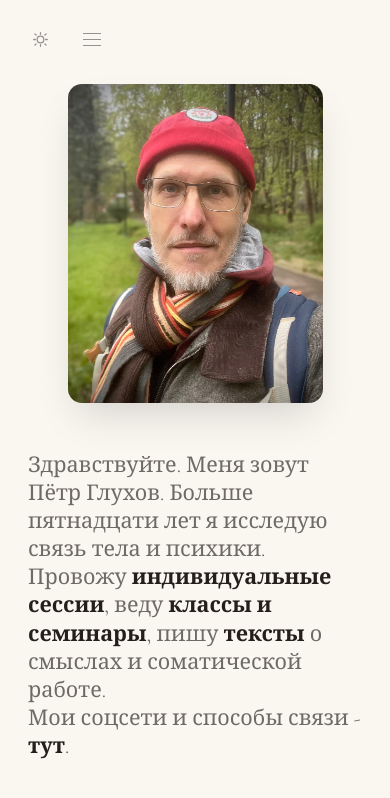
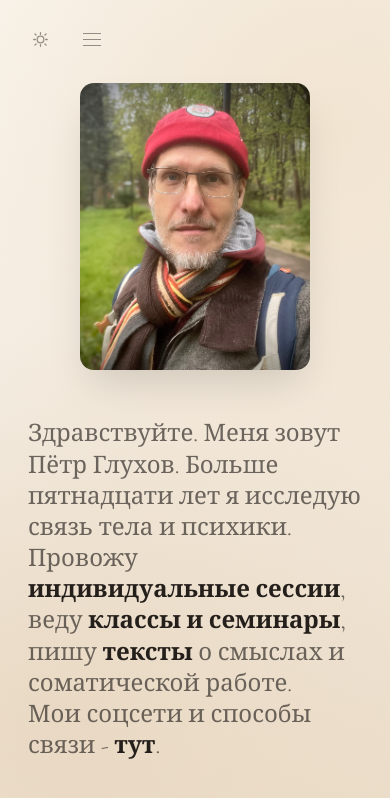
Before and after one commit to Petergluk/petergluk.github.io, an Astro site: page / in a window 390 px wide. Built offline with nearby package versions, Linux system fonts and the light colour scheme; Astro itself is replaced by a stand-in of ours.

Commit message:
style: update entry aesthetic and responsive layout
Refine the visual design with a sand-beige palette and radial gradients. Adjust grid responsive breakpoints and portrait sizing for improved readability and alignment across devices.

```diff
--- a/public/admin/preview.css
+++ b/public/admin/preview.css
@@ -1,7 +1,10 @@
 :root {
   --display: 'Cormorant Garamond', Georgia, serif;
   --body: 'Inter', -apple-system, BlinkMacSystemFont, 'Segoe UI', sans-serif;
-  --entry-bg: #faf6f0;
+  --entry-bg: #f3ebdf;
+  --entry-bg-image: radial-gradient(circle at 85% 15%, rgba(240, 224, 202, 0.75) 0%, transparent 55%),
+                    radial-gradient(circle at 15% 85%, rgba(228, 208, 182, 0.55) 0%, transparent 50%),
+                    linear-gradient(155deg, #f9f5ed 0%, #f3ebdf 48%, #ebdcc8 100%);
   --entry-ink: #241f1b;
   --entry-ink-dim: rgba(36, 31, 27, 0.65);
   --entry-accent: #b4552d;
@@ -17,6 +20,7 @@ body {
   padding: 0;
   font-family: var(--body);
   background-color: var(--entry-bg);
+  background-image: var(--entry-bg-image);
   color: var(--entry-ink);
   -webkit-font-smoothing: antialiased;
 }
@@ -29,6 +33,7 @@ body {
   justify-content: center;
   padding: 1.5rem 1rem;
   background-color: var(--entry-bg);
+  background-image: var(--entry-bg-image);
 }
 
 .preview-badge {
@@ -48,12 +53,18 @@ body {
   max-width: 60rem;
   width: 100%;
   display: grid;
-  grid-template-columns: var(--portrait-size, 285px) minmax(260px, 1fr);
+  grid-template-columns: min(var(--portrait-size, 285px), 40%) 1fr;
   gap: 2.5rem;
   align-items: center;
 }
 
-@media (max-width: 480px) {
+@media (min-width: 768px) {
+  .preview-inner {
+    grid-template-columns: var(--portrait-size, 285px) minmax(260px, 1fr);
+  }
+}
+
+@media (max-width: 579px) {
   .preview-inner {
     grid-template-columns: 1fr;
     gap: 1.5rem;
@@ -64,6 +75,12 @@ body {
   width: 100%;
   max-width: var(--portrait-size, 285px);
   margin: 0 auto;
+}
+
+@media (max-width: 579px) {
+  .preview-portrait {
+    max-width: min(var(--portrait-size, 285px), 230px);
+  }
 }
 
 .preview-portrait img {
--- a/src/layouts/Layout.astro
+++ b/src/layouts/Layout.astro
@@ -355,6 +355,7 @@ const currentPath = Astro.url.pathname;
 		/* Тёмная палитра для входной страницы (по умолчанию или в тёмной теме) */
 		--entry-bg: #0a0a0a;
 		--entry-glow: rgba(20, 35, 65, 0.6);
+		--entry-bg-image: radial-gradient(circle at 100% 0%, var(--entry-glow, transparent) 0%, transparent 60%);
 		--entry-ink: #f5f4f2;
 		--entry-ink-dim: rgba(245, 244, 242, 0.5);
 		--entry-ink-soft: rgba(245, 244, 242, 0.65);
@@ -363,10 +364,13 @@ const currentPath = Astro.url.pathname;
 		--entry-card: rgba(245, 244, 242, 0.06);
 	}
 
-	/* Светлая палитра для входной страницы */
+	/* Светлая палитра для входной страницы: песочно-бежевый с лёгким градиентом */
 	:root[data-theme='light'] {
-		--entry-bg: #faf6f0;
-		--entry-glow: transparent;
+		--entry-bg: #f3ebdf;
+		--entry-glow: rgba(235, 218, 194, 0.7);
+		--entry-bg-image: radial-gradient(circle at 85% 15%, rgba(240, 224, 202, 0.75) 0%, transparent 55%),
+		                  radial-gradient(circle at 15% 85%, rgba(228, 208, 182, 0.55) 0%, transparent 50%),
+		                  linear-gradient(155deg, #f9f5ed 0%, #f3ebdf 48%, #ebdcc8 100%);
 		--entry-ink: #241f1b;
 		--entry-ink-dim: rgba(36, 31, 27, 0.65);
 		--entry-ink-soft: rgba(36, 31, 27, 0.85);
@@ -375,28 +379,32 @@ const currentPath = Astro.url.pathname;
 		--entry-card: rgba(36, 31, 27, 0.05);
 	}
 
-	/* ---------- Дневная тема ---------- */
+	/* ---------- Дневная тема: песочно-бежевый фон с мягким градиентом ---------- */
 	:root,
 	:root[data-theme='light'] {
 		--ink: #241f1b;
-		--ink-soft: #6b6259;
-		--ink-faint: #796f62;
-		--paper: #faf6f0;
-		--paper-warm: #f3ece2;
+		--ink-soft: #635a50;
+		--ink-faint: #7d7265;
+		--paper: #f3ebdf;
+		--paper-warm: #ebdcc8;
 		--card: #ffffff;
 		--accent: #b4552d;
 		--accent-deep: #8f4020;
-		--accent-soft: #f6e6dc;
-		--line: #e6ddd1;
+		--accent-soft: #f4e3d3;
+		--line: #dfd2bd;
 		--on-accent: #ffffff;
 
-		--header-bg: rgba(250, 246, 240, 0.85);
-		--overlay-bg: rgba(250, 246, 240, 0.97);
-		--hero-glow: #e9dfd2;
-		--glow-warm: #f6e6dc;
-		--glow-cool: #e9dfd2;
-		--card-hover-line: #d9c9b6;
-		--prose-ink: #3a332d;
+		--bg-gradient: radial-gradient(circle at 90% 12%, rgba(240, 224, 202, 0.65) 0%, transparent 52%),
+		               radial-gradient(circle at 10% 88%, rgba(228, 208, 182, 0.5) 0%, transparent 48%),
+		               linear-gradient(160deg, #f9f5ed 0%, #f3ebdf 45%, #eadbc7 100%);
+
+		--header-bg: rgba(243, 235, 223, 0.85);
+		--overlay-bg: rgba(243, 235, 223, 0.97);
+		--hero-glow: #e4d4bd;
+		--glow-warm: #f4e1cd;
+		--glow-cool: #e4d4bd;
+		--card-hover-line: #d0beaa;
+		--prose-ink: #383029;
 
 		/* Контрастная полоса и подвал */
 		--deep-bg: #2a2420;
@@ -425,6 +433,7 @@ const currentPath = Astro.url.pathname;
 		--line: #2e3947;
 		--on-accent: #1a1206;
 
+		--bg-gradient: none;
 		--header-bg: rgba(22, 29, 41, 0.85);
 		--overlay-bg: rgba(22, 29, 41, 0.97);
 		--hero-glow: #23303f;
@@ -451,6 +460,7 @@ const currentPath = Astro.url.pathname;
 
 	html {
 		scroll-behavior: smooth;
+		background-color: var(--paper);
 	}
 
 	html,
@@ -460,7 +470,9 @@ const currentPath = Astro.url.pathname;
 	}
 
 	body {
-		background: var(--paper);
+		background-color: var(--paper);
+		background-image: var(--bg-gradient, none);
+		background-attachment: fixed;
 		color: var(--ink);
 		font-family: var(--body);
 		font-size: 17px;
--- a/src/pages/index.astro
+++ b/src/pages/index.astro
@@ -38,7 +38,7 @@ const formattedIntroText = (homeData.intro_text || '').replace(/\n/g, '<br/>');
 		place-items: center;
 		padding: 3rem 1.75rem;
 		background-color: var(--entry-bg);
-		background-image: radial-gradient(circle at 100% 0%, var(--entry-glow, transparent) 0%, transparent 60%);
+		background-image: var(--entry-bg-image, radial-gradient(circle at 100% 0%, var(--entry-glow, transparent) 0%, transparent 60%));
 	}
 
 	.entry-inner {
@@ -48,6 +48,13 @@ const formattedIntroText = (homeData.intro_text || '').replace(/\n/g, '<br/>');
 		grid-template-columns: 1fr;
 		gap: 2.5rem;
 		align-items: center;
+	}
+
+	@media (min-width: 580px) {
+		.entry-inner {
+			grid-template-columns: min(var(--portrait-size, 285px), 40%) 1fr;
+			gap: 2.5rem;
+		}
 	}
 
 	@media (min-width: 768px) {
@@ -63,6 +70,12 @@ const formattedIntroText = (homeData.intro_text || '').replace(/\n/g, '<br/>');
 		margin: 0 auto;
 	}
 
+	@media (max-width: 579px) {
+		.entry-portrait {
+			max-width: min(var(--portrait-size, 285px), 230px);
+		}
+	}
+
 	.entry-portrait img {
 		width: 100%;
 		height: auto;
@@ -73,7 +86,7 @@ const formattedIntroText = (homeData.intro_text || '').replace(/\n/g, '<br/>');
 	.entry-text {
 		font-family: var(--display);
 		font-weight: 400;
-		font-size: clamp(1.35rem, 4.5vw, var(--entry-font-size, 2.35rem));
+		font-size: clamp(1.5rem, 3vw + 0.7rem, var(--entry-font-size, 2.35rem));
 		line-height: var(--entry-line-height, 1.3);
 		color: var(--entry-ink-dim);
 		margin: 0;
```
